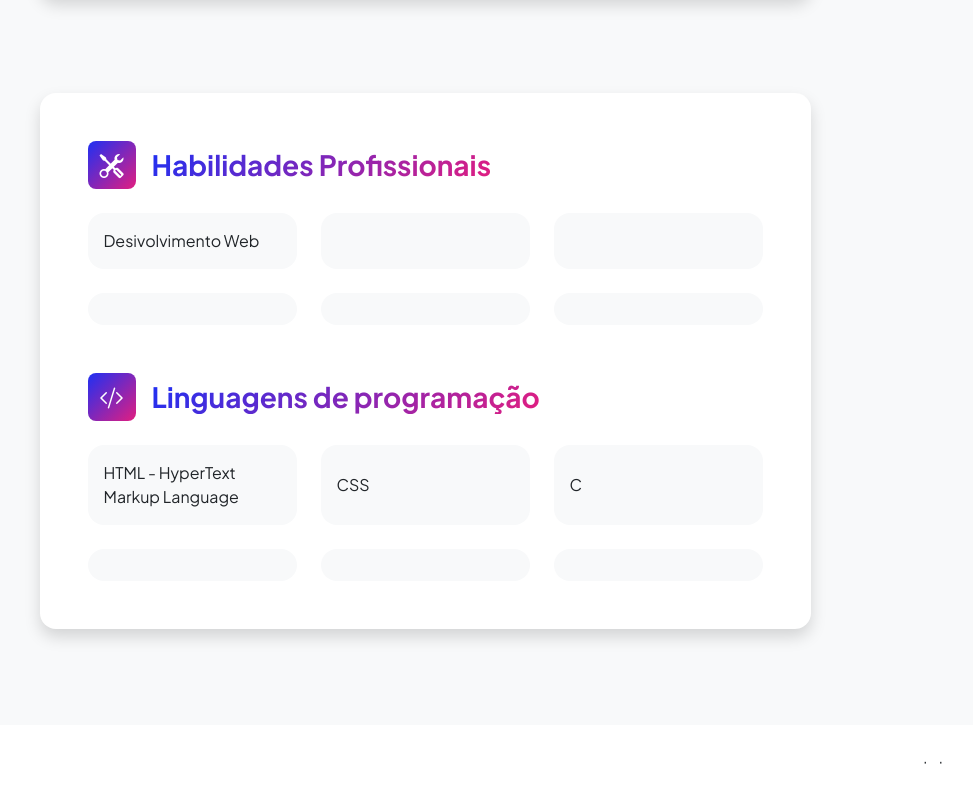
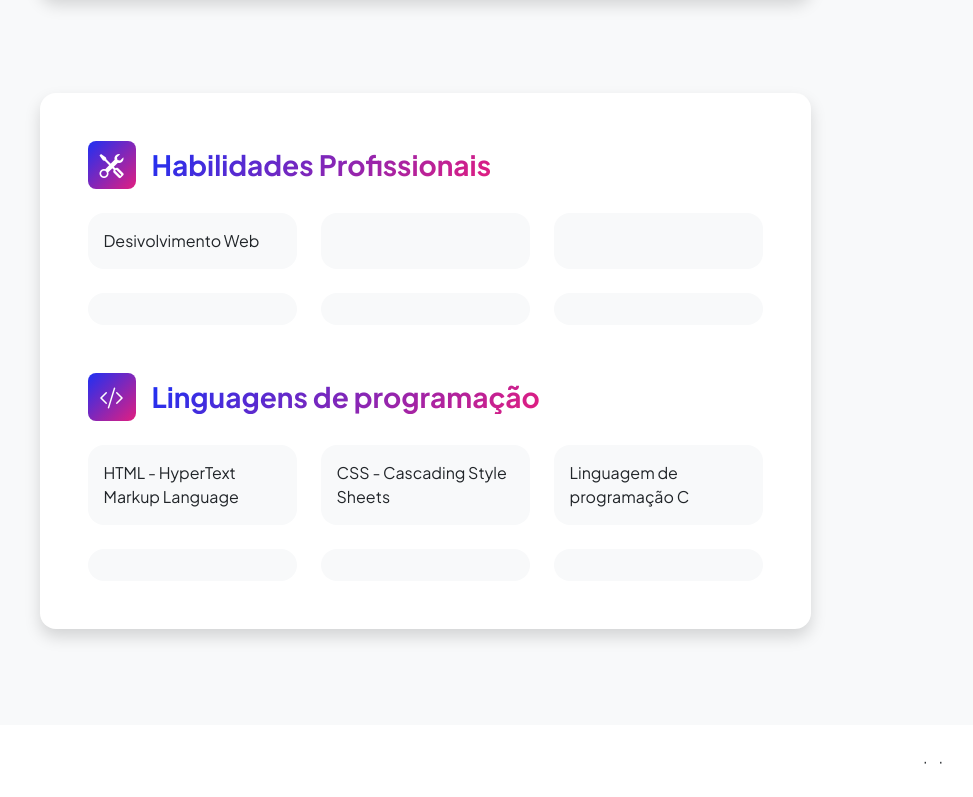
Before and after one commit to JUAXTANUS/github_page, a plain HTML site: page resume.html in a window 1280 px wide. Shown: the part 999-1796 px from the top of the page, without its empty margins (215-1188 px from the left). Drawn offline with nearby package versions, Linux system fonts and the light colour scheme.

Commit message:
Update resume.html

```diff
--- a/resume.html
+++ b/resume.html
@@ -163,8 +163,8 @@
                                         </div>
                                         <div class="row row-cols-1 row-cols-md-3 mb-4">
                                             <div class="col mb-4 mb-md-0"><div class="d-flex align-items-center bg-light rounded-4 p-3 h-100">HTML - HyperText Markup Language</div></div>
-                                            <div class="col mb-4 mb-md-0"><div class="d-flex align-items-center bg-light rounded-4 p-3 h-100">CSS</div></div>
-                                            <div class="col"><div class="d-flex align-items-center bg-light rounded-4 p-3 h-100">C</div></div>
+                                            <div class="col mb-4 mb-md-0"><div class="d-flex align-items-center bg-light rounded-4 p-3 h-100">CSS - Cascading Style Sheets</div></div>
+                                            <div class="col"><div class="d-flex align-items-center bg-light rounded-4 p-3 h-100">Linguagem de programação C</div></div>
                                         </div>
                                         <div class="row row-cols-1 row-cols-md-3">
                                             <div class="col mb-4 mb-md-0"><div class="d-flex align-items-center bg-light rounded-4 p-3 h-100"></div></div>
```
